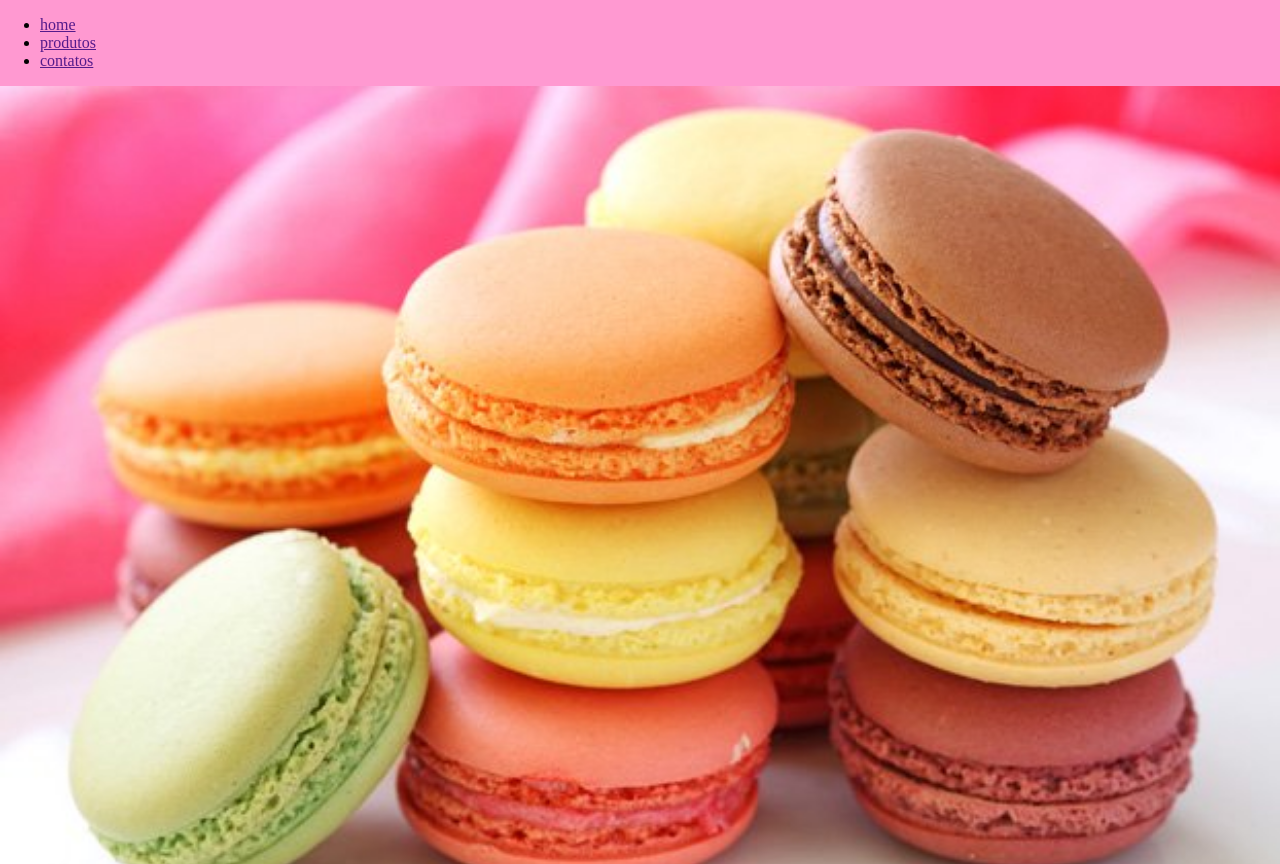
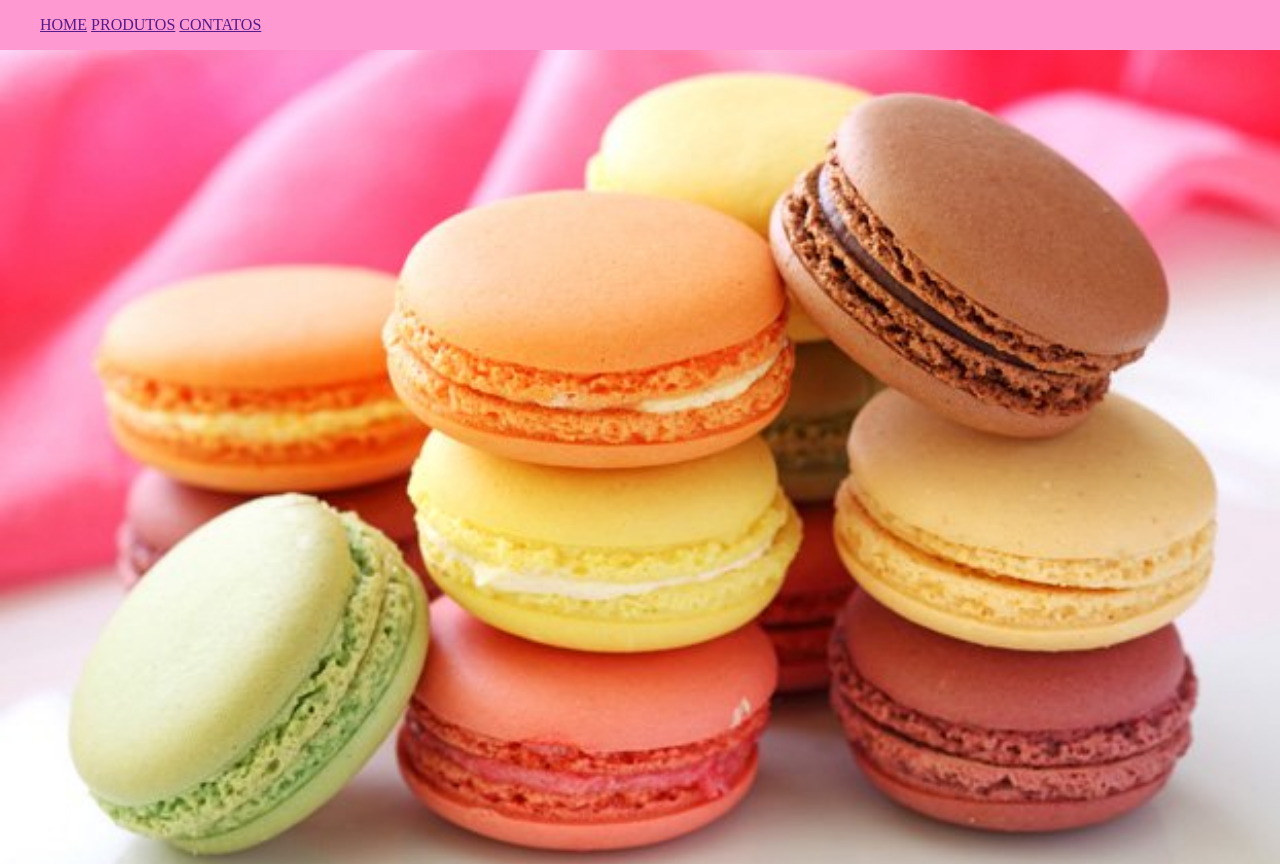
Before and after one commit to jujumoreno/macarons-boutique, a plain HTML site: page index.html in a window 1280 px wide. Shown: the top 864 px of the page. Drawn offline with Linux system fonts and the light colour scheme.

Commit message:
css display

```diff
--- a/CSS/style.css
+++ b/CSS/style.css
@@ -1,3 +1,9 @@
+nav li {
+	display: inline;
+	text-decoration: none;
+	text-transform: uppercase;
+}
+
 body {
 	background: rgb(255, 153, 209);
 	margin: 0;
```
